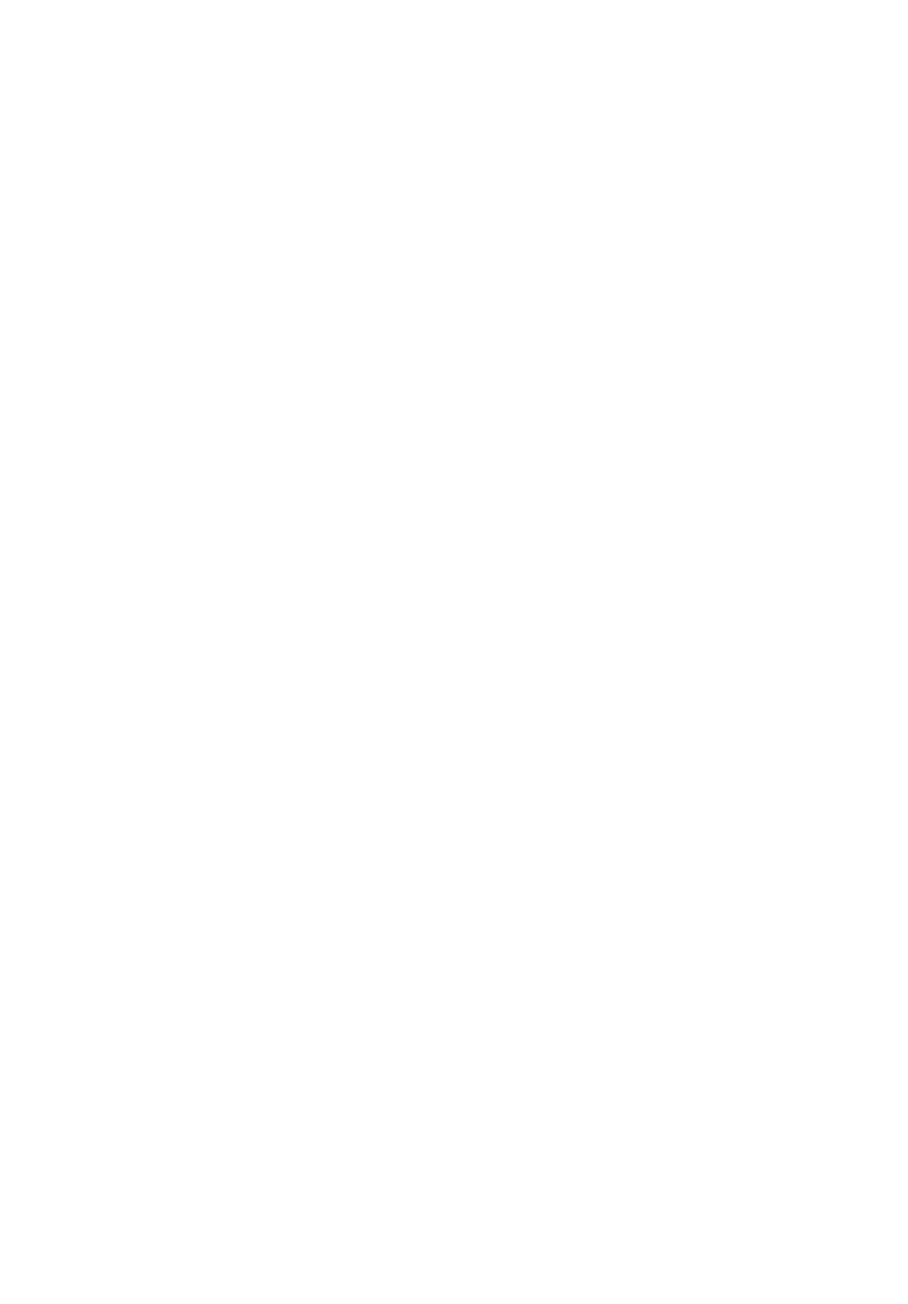
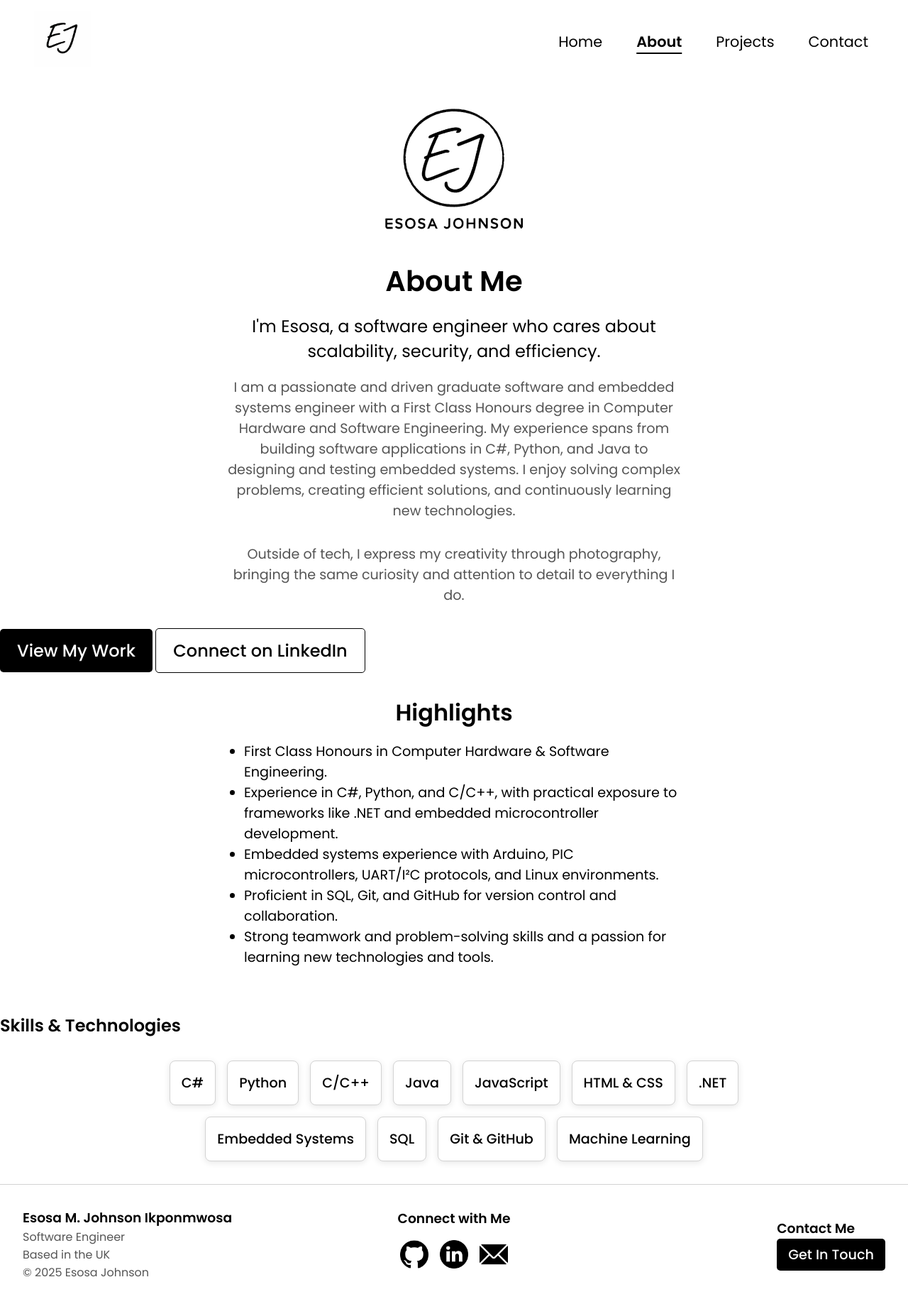
Before and after one commit to esosajohnson/portfolio-website, a plain HTML site: page about/index.html in a window 1280 px wide. Shown: the whole page at 71% size. Before the commit the page ends 800 px from the top, so only its background shows below. Drawn offline with Linux system fonts and the light colour scheme; files that its build step writes are made by us from their sources.

Commit message:
Created the detailed About Page

```diff
--- a/about/index.html
+++ b/about/index.html
@@ -4,10 +4,127 @@
     <meta charset="UTF-8">
     <meta name="viewport" content="width=device-width, initial-scale=1.0">
     <title>About | Esosa Johnson</title>
-    <link rel="stylesheet" href="style.css">
-    <link rel="stylesheet" href="mediaqueries.css">
+    <link rel="stylesheet" href="../style.css">
+    <link rel="stylesheet" href="../mediaqueries.css">
+    <link rel="preload" as="image" href="../assets/logo2.png">
+    <link rel="preload" as="image" href="../assets/letters.png">
 </head>
 
 <body>
+    <nav id="desktop-nav">
+        <div class="logo">
+            <img src="../assets/letters.png" alt="Logo" class="logo-img" onclick="location.href='../index.html'"></img>
+        </div>
+        <div>
+            <ul class="nav-links">
+                <li><a href="/" id="home-link">Home</a></li>
+                <li><a class="active" id="about-link" href="/about/">About</a></li>
+                <li><a href="#projects">Projects</a></li>
+                <li><a href="#contact">Contact</a></li>
+            </ul>
+        </div>
+    </nav>
+    <nav id="hamburger-nav">
+        <a href="/" id="logo-link">
+            <img src="../assets/letters.png" alt="Logo" class="logo-img">
+        </a>
+        <div class="hamburger-menu">
+            <div class="hamburger-icon" onclick="toggleMenu()">
+                <span></span>
+                <span></span>
+                <span></span>
+            </div>
+            <div class="dropdown-menu">
+                <li><a href="/" id="home-link" onclick="toggleMenu()">Home</a></li>
+                <li><a class="active" id="mobile-about-link" href="/about/" onclick="toggleMenu()">About</a></li>
+                <li><a href="#projects" onclick="toggleMenu()">Projects</a></li>
+                <li><a href="#contact" onclick="toggleMenu()">Contact</a></li>
+            </div>
+        </div>
+    </nav>
+
+
+    <section id="about-detailed">
+        <div class="profile-pic_about">
+            <img src="../assets/logo2.png" alt="Profile Picture">
+        </div>
+        <div class="profile-info_about">
+            <h1>About Me</h1>
+            <p class="profile-desc-text">
+                I'm Esosa, a software engineer who cares about scalability, security, and efficiency.
+            </p>
+            <p class="profile-desc-text_2">
+                I am a passionate and driven graduate software and embedded systems engineer with a First Class Honours degree in Computer Hardware and Software Engineering.
+                My experience spans from building software applications in C#, Python, and Java to designing and testing embedded systems.
+                I enjoy solving complex problems, creating efficient solutions, and continuously learning new technologies.
+            </p>
+            <p class="profile-desc-text_2">
+                Outside of tech, I express my creativity through photography, bringing the same curiosity and attention to detail to everything I do.
+            </p>
+        </div>
+        <div class="btn-container_about">
+            <button class="btn btn-primary" onclick="location.href='#projects'">View My Work</button>
+            <button class="btn btn-secondary" onclick="location.href='https://www.linkedin.com/in/esosa-johnson/'">Connect on LinkedIn</button>
+        </div>
+        <div class="profile-highlights">
+            <h2>Highlights</h2>
+            <ul>
+                <li>First Class Honours in Computer Hardware & Software Engineering.</li>
+                <li>Experience in C#, Python, and C/C++, with practical exposure to frameworks like .NET and embedded microcontroller development.</li>
+                <li>Embedded systems experience with Arduino, PIC microcontrollers, UART/I²C protocols, and Linux environments.</li>
+                <li>Proficient in SQL, Git, and GitHub for version control and collaboration.</li>
+                <li>Strong teamwork and problem-solving skills and a passion for learning new technologies and tools.</li>
+            </ul>
+        </div>
+    </section>
+    <section id="skills" class="skills-container_about">
+        <h2>Skills & Technologies</h2>
+        <div class="skills-grid">
+            <div class="skill-item">C#</div>
+            <div class="skill-item">Python</div>
+            <div class="skill-item">C/C++</div>
+            <div class="skill-item">Java</div>
+            <div class="skill-item">JavaScript</div>
+            <div class="skill-item">HTML & CSS</div>
+            <div class="skill-item">.NET</div>
+            <div class="skill-item">Embedded Systems</div>
+            <div class="skill-item">SQL</div>
+            <div class="skill-item">Git & GitHub</div>
+            <div class="skill-item">Machine Learning</div>
+        </div>
+    </section>
+    <footer id="contact">
+        <hr>
+        <div class="footer-content">
+            <div class="rights">
+                <h3 class="footer-title">Esosa M. Johnson Ikponmwosa</h3>
+                <p class="footer-description">Software Engineer</p>
+                <p class="footer-location">Based in the UK</p>
+                <p class="footer-note">&copy; 2025 Esosa Johnson</p>
+            </div>
+            <div class="footer-social-links">
+                <h3>Connect with Me</h3>
+                <div class="footer-social-icons">
+                    <img src="../assets/github.png" alt="GitHub Icon" class="social-icon" onclick="location.href='https://github.com/esosajohnson'">
+                    <img src="../assets/linkedin.png" alt="LinkedIn Icon" class="social-icon" onclick="location.href='https://www.linkedin.com/in/esosa-johnson/'">
+                    <img src="../assets/email.png" alt="Email Icon" class="social-icon" onclick="location.href='mailto:esosajohnson93@gmail.com'">
+                </div>
+            </div>
+            <div class="contact-me">
+                <h3>Contact Me</h3>
+                <button class="btn btn-primary" onclick="location.href='#contact'">Get In Touch</button>
+            </div>
+        </div>
+    </footer>
+    <script src="../script.js"></script>
+    <script>
+        window.addEventListener('load', () => {
+            const aboutPic = document.querySelector('.profile-pic_about img');
+            if (aboutPic) {
+            aboutPic.classList.add('loaded');
+            }
+        });
+    </script>
+
 </body>
 </html>
```
